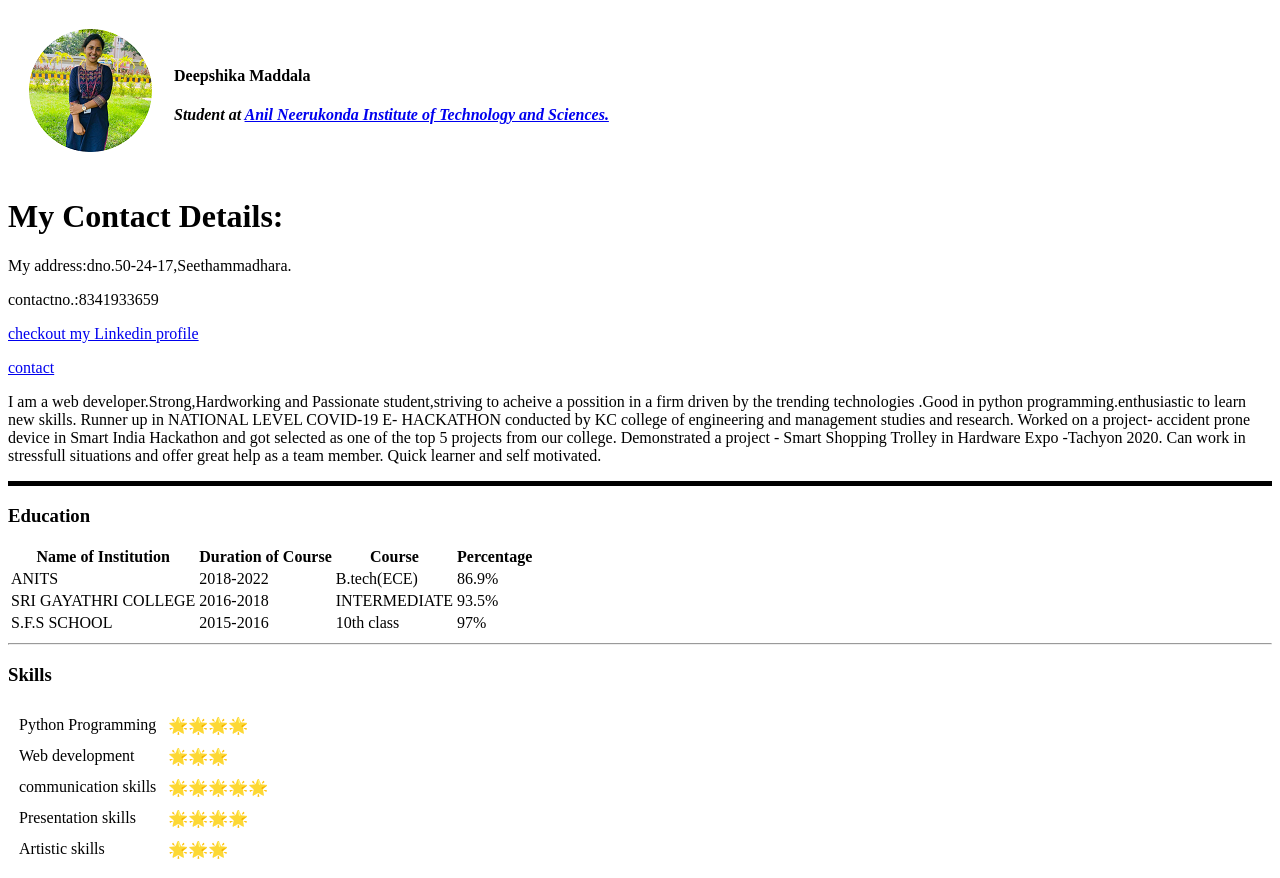
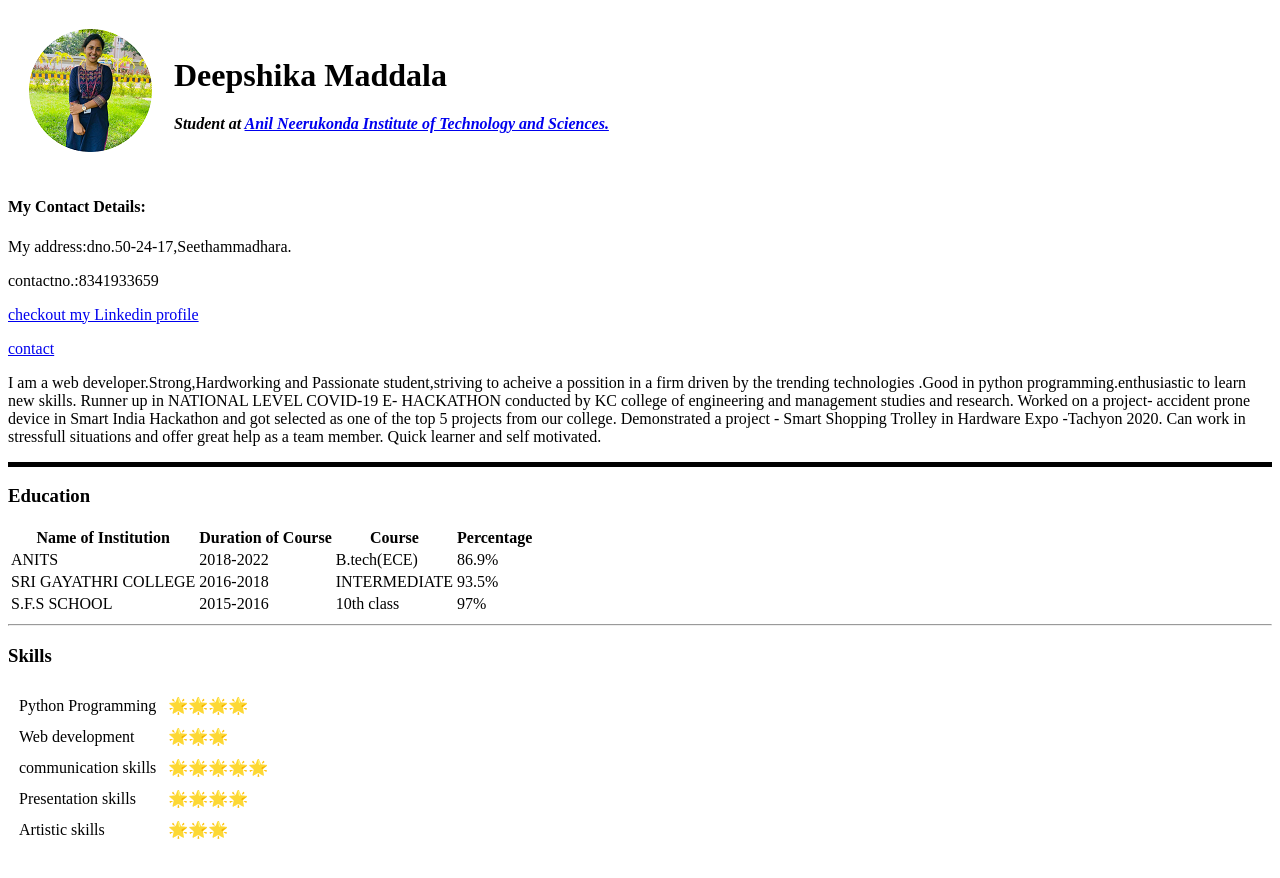
Before and after one commit to deepshikamaddala/cv, a plain HTML site: page index.html in a window 1280 px wide. Drawn offline with Linux system fonts and the light colour scheme.

Commit message:
Add files via upload

```diff
--- a/index.html
+++ b/index.html
@@ -9,12 +9,12 @@
   <table cellspacing="20">
     <tr>
       <td><img src="deepshika.png" alt="deepshika's profile pic"></td>
-      <td><h4><b>Deepshika Maddala</b></h4>
+      <td><h1><b>Deepshika Maddala</b></h1>
       <p><em><strong>Student at
         <a href="https://anits.edu.in/">Anil Neerukonda Institute of Technology and Sciences.</a></strong></em></p></td>
     </tr>
   </table>
-  <h1>My Contact Details:</h1>
+  <h4>My Contact Details:</h4>
   <p>My address:dno.50-24-17,Seethammadhara.</p>
   <p>contactno.:8341933659</p>
   <p><a href="https://www.linkedin.com/in/deepshika-maddala-bb5268209/">
```
